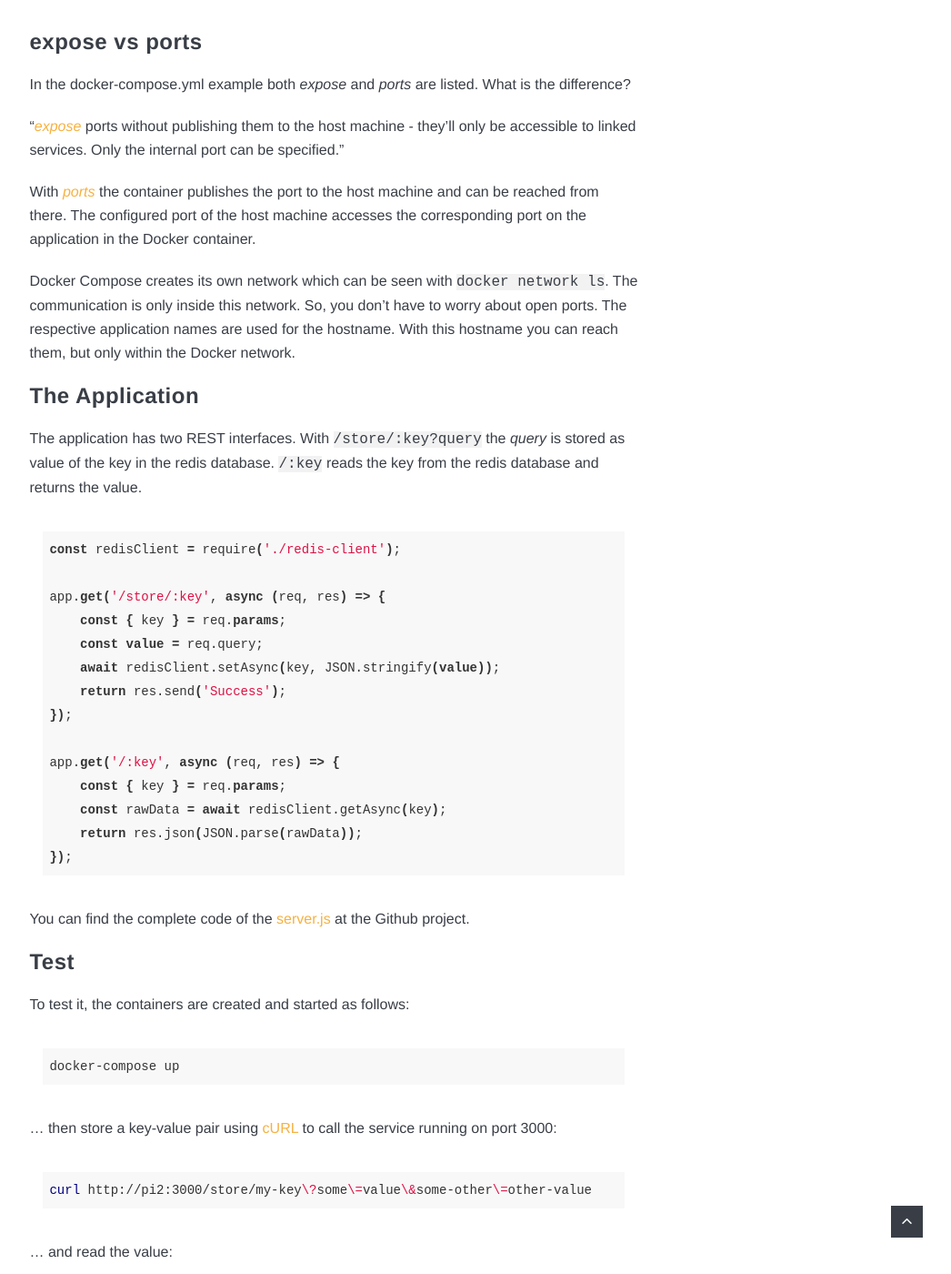
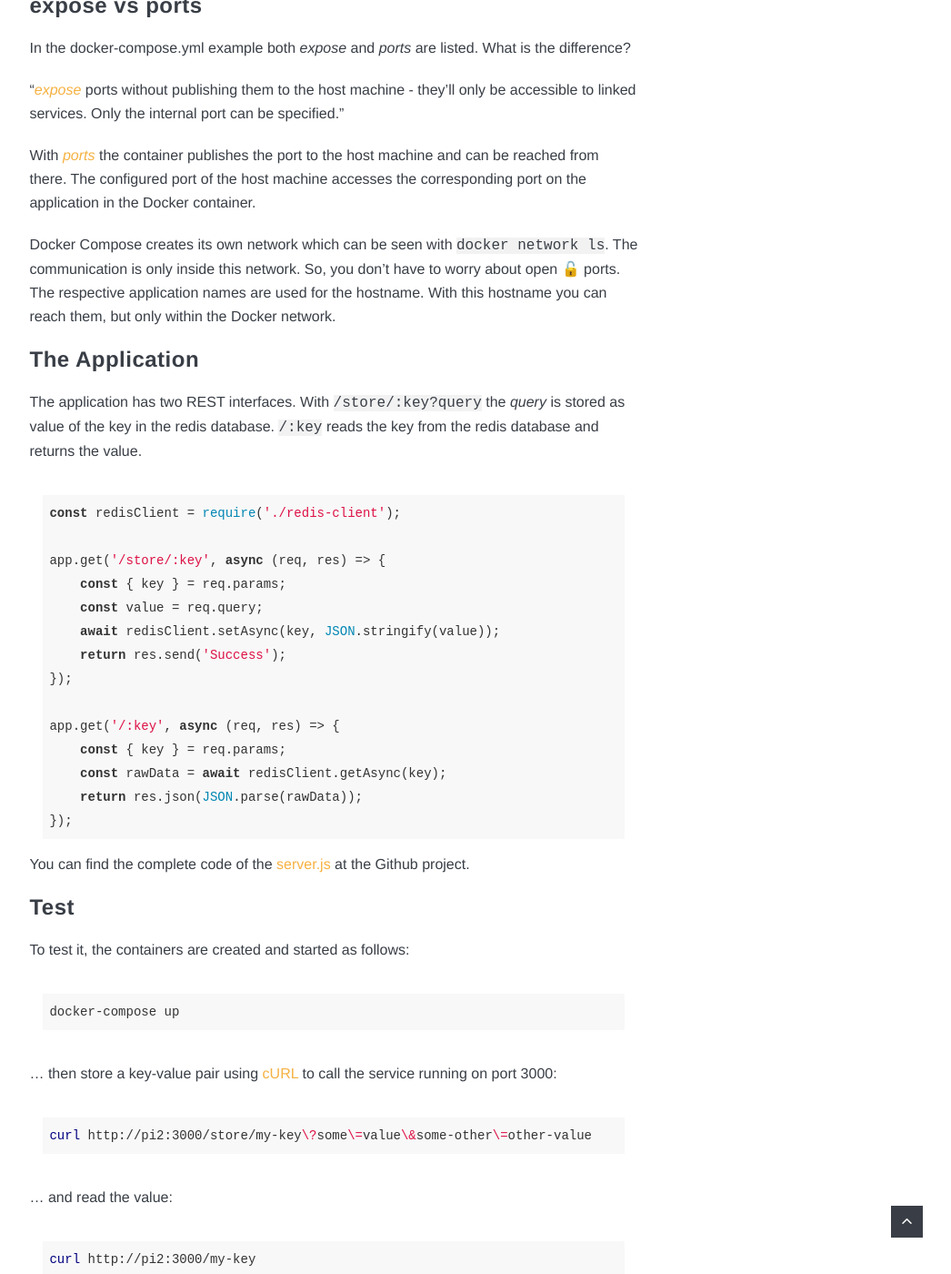
Before and after one commit to choas/choas.github.io, a Jekyll site: the page built from _posts/2020-11-16-docker-compose-and-raspberry-pi.md, in a window 1280 px wide and 1400 px high, scrolled down 3551 px. Shown: the whole window at 91% size, without its empty margins (225-1271 px from the left). Built offline with Jekyll 4.4.1, drawn with Linux system fonts in a browser that asks for light colours; some of the changed text lies outside the part shown.

Commit message:
adjust code blocks
all code blocks marked as 'bash'

````diff
--- a/_posts/2020-11-16-docker-compose-and-raspberry-pi.md
+++ b/_posts/2020-11-16-docker-compose-and-raspberry-pi.md
@@ -40,7 +40,7 @@ The article [A Docker/docker-compose setup with Redis and Node/Express](https://
 
 The [docker-compose.yml](https://github.com/HugoDF/express-redis-docker/blob/master/docker-compose.yml) file from the example looks like this:
 
-```bash
+```YAML
 redis:
   image: redis
   container_name: cache
@@ -76,7 +76,7 @@ The command entry contains the instructions that are executed inside the contain
 
 The _app_ uses the following [Dockerfile](https://github.com/HugoDF/express-redis-docker/blob/master/Dockerfile), which uses a long-term support (LTS) node container and specifies the _WORKDIR_ which is mounted inside the docker-compose.yml file to the current directory.
 
-```bash
+```Docker
 FROM node:lts
 # Or whatever Node version/image you want
 WORKDIR '/var/www/app'
@@ -90,13 +90,13 @@ In the docker-compose.yml example both _expose_ and _ports_ are listed. What is
 
 With _[ports](https://docs.docker.com/compose/compose-file/#ports)_ the container publishes the port to the host machine and can be reached from there. The configured port of the host machine accesses the corresponding port on the application in the Docker container.
 
-Docker Compose creates its own network which can be seen with `docker network ls`. The communication is only inside this network. So, you don't have to worry about open ports. The respective application names are used for the hostname. With this hostname you can reach them, but only within the Docker network.
+Docker Compose creates its own network which can be seen with `docker network ls`. The communication is only inside this network. So, you don't have to worry about open 🔓 ports. The respective application names are used for the hostname. With this hostname you can reach them, but only within the Docker network.
 
 ### The Application
 
 The application has two REST interfaces. With `/store/:key?query` the _query_ is stored as value of the key in the redis database. `/:key` reads the key from the redis database and returns the value.
 
-```bash
+```JavaScript
 const redisClient = require('./redis-client');
 
 app.get('/store/:key', async (req, res) => {
````
